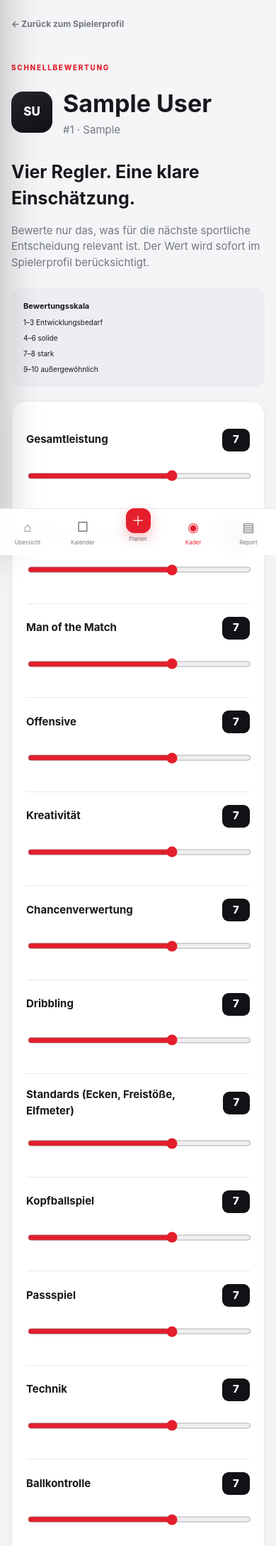
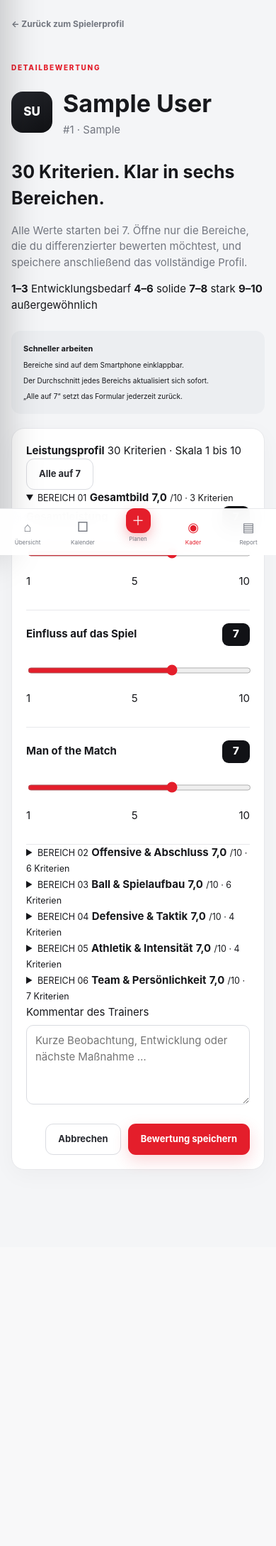
Before and after one commit to hsdarestani/eintracht, a Django app: page /spieler/1/bewerten/ in a window 390 px wide. Shown: the part 62-2240 px from the top of the page at 71% size. After the commit the page ends 1711 px from the top, so only its background shows below. Run offline with Django 5.2, Linux system fonts and the light colour scheme; a user stored in the database is signed in; tables that the repository leaves empty hold one stand-in row (values such as "Sample post").

Commit message:
Redesign detailed mobile evaluation workflow

```diff
--- a/templates/core/evaluate.html
+++ b/templates/core/evaluate.html
@@ -1,3 +1,92 @@
-{% extends 'core/base.html' %}{% block title %}{{ player.full_name }} bewerten{% endblock %}{% block content %}
-<div class="back-row"><a href="{% url 'player_detail' player.pk %}">← Zurück zum Spielerprofil</a></div><section class="form-layout"><div class="form-intro"><span class="eyebrow">SCHNELLBEWERTUNG</span><div class="evaluation-player"><span class="player-avatar">{{ player.initials }}</span><div><h1>{{ player.full_name }}</h1><p>#{{ player.shirt_number }} · {{ player.position }}</p></div></div><h2>Vier Regler. Eine klare Einschätzung.</h2><p>Bewerte nur das, was für die nächste sportliche Entscheidung relevant ist. Der Wert wird sofort im Spielerprofil berücksichtigt.</p><div class="tip-box"><strong>Bewertungsskala</strong><span>1–3 Entwicklungsbedarf</span><span>4–6 solide</span><span>7–8 stark</span><span>9–10 außergewöhnlich</span></div></div><form method="post" class="card evaluation-form">{% csrf_token %}{% for field in form %}{% if field.name != 'comment' %}<div class="range-field"><div><label for="{{ field.id_for_label }}">{{ field.label }}</label><output data-output-for="{{ field.id_for_label }}">{{ field.value|default:7 }}</output></div>{{ field }}{% if field.errors %}<small class="error">{{ field.errors|striptags }}</small>{% endif %}</div>{% else %}<label>{{ field.label }}{{ field }}</label>{% endif %}{% endfor %}<div class="form-actions"><a href="{% url 'player_detail' player.pk %}" class="btn btn-secondary">Abbrechen</a><button class="btn btn-primary">Bewertung speichern</button></div></form></section>
+{% extends 'core/base.html' %}
+{% block title %}{{ player.full_name }} bewerten{% endblock %}
+{% block content %}
+<div class="back-row"><a href="{% url 'player_detail' player.pk %}">← Zurück zum Spielerprofil</a></div>
+
+<section class="form-layout evaluation-layout">
+  <div class="form-intro evaluation-intro">
+    <span class="eyebrow">DETAILBEWERTUNG</span>
+    <div class="evaluation-player">
+      <span class="player-avatar">{{ player.initials }}</span>
+      <div>
+        <h1>{{ player.full_name }}</h1>
+        <p>#{{ player.shirt_number }} · {{ player.position }}</p>
+      </div>
+    </div>
+    <h2>30 Kriterien. Klar in sechs Bereichen.</h2>
+    <p>Alle Werte starten bei 7. Öffne nur die Bereiche, die du differenzierter bewerten möchtest, und speichere anschließend das vollständige Profil.</p>
+
+    <div class="evaluation-legend">
+      <span><b>1–3</b> Entwicklungsbedarf</span>
+      <span><b>4–6</b> solide</span>
+      <span><b>7–8</b> stark</span>
+      <span><b>9–10</b> außergewöhnlich</span>
+    </div>
+
+    <div class="tip-box">
+      <strong>Schneller arbeiten</strong>
+      <span>Bereiche sind auf dem Smartphone einklappbar.</span>
+      <span>Der Durchschnitt jedes Bereichs aktualisiert sich sofort.</span>
+      <span>„Alle auf 7“ setzt das Formular jederzeit zurück.</span>
+    </div>
+  </div>
+
+  <form method="post" class="card evaluation-form evaluation-form-detailed" data-detailed-evaluation>
+    {% csrf_token %}
+
+    {% if form.non_field_errors %}
+      <div class="form-error-summary">{{ form.non_field_errors }}</div>
+    {% endif %}
+
+    <div class="evaluation-toolbar">
+      <div>
+        <strong>Leistungsprofil</strong>
+        <span>30 Kriterien · Skala 1 bis 10</span>
+      </div>
+      <button class="btn btn-secondary btn-small" type="button" data-set-all="7">Alle auf 7</button>
+    </div>
+
+    <div class="rating-groups">
+      {% for group in form.grouped_fields %}
+        <details class="rating-group" data-rating-details="{{ group.slug }}" {% if forloop.first %}open{% endif %}>
+          <summary>
+            <span>
+              <small>BEREICH {{ forloop.counter|stringformat:"02d" }}</small>
+              <strong>{{ group.label }}</strong>
+            </span>
+            <span class="group-summary-score">
+              <b data-group-average="{{ group.slug }}">7,0</b>
+              <small>/10 · {{ group.fields|length }} Kriterien</small>
+            </span>
+          </summary>
+
+          <div class="rating-group-body">
+            {% for field in group.fields %}
+              <div class="range-field rating-row">
+                <div class="rating-row-head">
+                  <label for="{{ field.id_for_label }}">{{ field.label }}</label>
+                  <output data-output-for="{{ field.id_for_label }}">{{ field.value|default:7 }}</output>
+                </div>
+                {{ field }}
+                <div class="range-scale" aria-hidden="true"><span>1</span><span>5</span><span>10</span></div>
+                {% if field.errors %}<small class="error">{{ field.errors|striptags }}</small>{% endif %}
+              </div>
+            {% endfor %}
+          </div>
+        </details>
+      {% endfor %}
+    </div>
+
+    <div class="evaluation-comment">
+      <label for="{{ form.comment.id_for_label }}">{{ form.comment.label }}</label>
+      {{ form.comment }}
+      {% if form.comment.errors %}<small class="error">{{ form.comment.errors|striptags }}</small>{% endif %}
+    </div>
+
+    <div class="form-actions evaluation-actions">
+      <a href="{% url 'player_detail' player.pk %}" class="btn btn-secondary">Abbrechen</a>
+      <button class="btn btn-primary" type="submit">Bewertung speichern</button>
+    </div>
+  </form>
+</section>
 {% endblock %}
```
